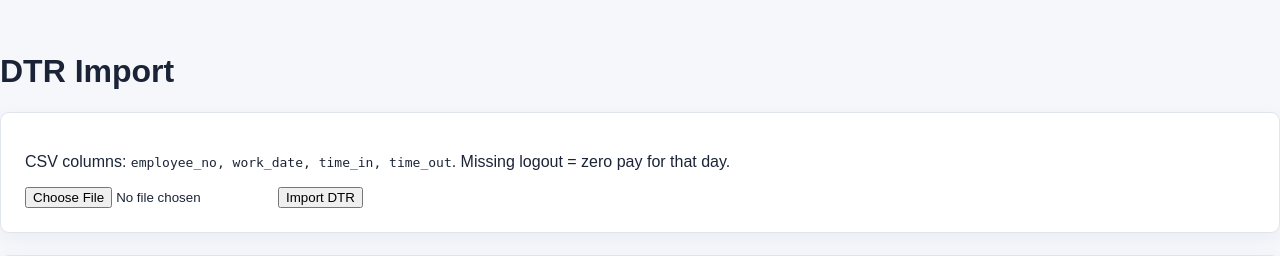
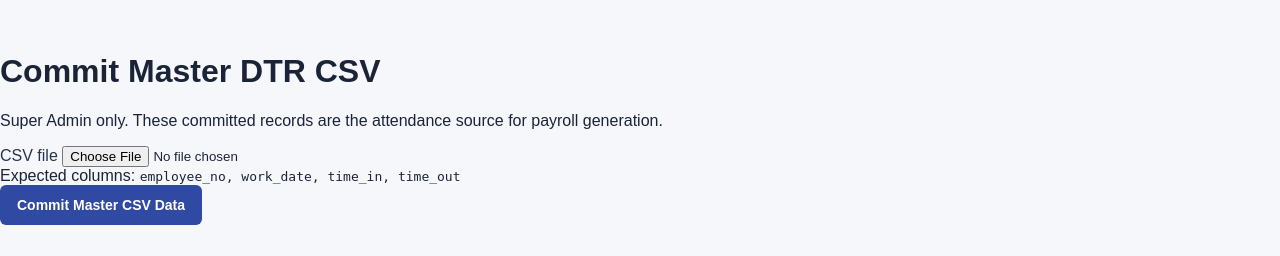
Before and after one commit to Sh1aaaa/payroll-vercel-supabase-rag, a Flask app: template templates/dtr_upload.html in a window 1280 px wide. Shown: the top 256 px of the page. Run offline with Flask 3, Linux system fonts and the light colour scheme; the template is opened without the code that fills it, so the values that code supplies are empty.

Commit message:
Enhance DTR upload page for Master CSV commitment
Updated DTR upload page to include a new section for committing Master DTR CSV data for Super Admins, with a new form and instructions.

```diff
--- a/templates/dtr_upload.html
+++ b/templates/dtr_upload.html
@@ -1 +1,18 @@
-{% extends 'base.html' %}{% block content %}<h1>DTR Import</h1><div class="card"><p>CSV columns: <code>employee_no, work_date, time_in, time_out</code>. Missing logout = zero pay for that day.</p><form method="post" enctype="multipart/form-data"><input type="file" name="file" accept=".csv" required><button>Import DTR</button></form></div><div class="card tablewrap"><table><tr><th>Date</th><th>Employee</th><th>In</th><th>Out</th><th>Status</th><th>Hours</th><th>Reason</th></tr>{% for r in rows %}<tr class="{% if r.requires_review %}flag{% endif %}"><td>{{r.work_date}}</td><td>{{r.employees.employee_no}} - {{r.employees.full_name}}</td><td>{{r.time_in or '-'}}</td><td>{{r.time_out or '-'}}</td><td>{{r.status}}</td><td>{{r.payable_hours}}</td><td>{{r.reason}}</td></tr>{% endfor %}</table></div>{% endblock %}
+{% extends 'base.html' %}
+{% block title %}Master DTR - BulSU Payroll{% endblock %}
+{% block content %}
+<div class="role-dashboard">
+    <div class="dashboard-heading">
+        <h1>Commit Master DTR CSV</h1>
+        <p>Super Admin only. These committed records are the attendance source for payroll generation.</p>
+    </div>
+    <section class="panel">
+        <form method="POST" enctype="multipart/form-data">
+            <label class="field-label">CSV file</label>
+            <input type="file" name="file" accept=".csv" required>
+            <div class="hint-box">Expected columns: <code>employee_no, work_date, time_in, time_out</code></div>
+            <button class="btn btn-primary" type="submit">Commit Master CSV Data</button>
+        </form>
+    </section>
+</div>
+{% endblock %}
```
